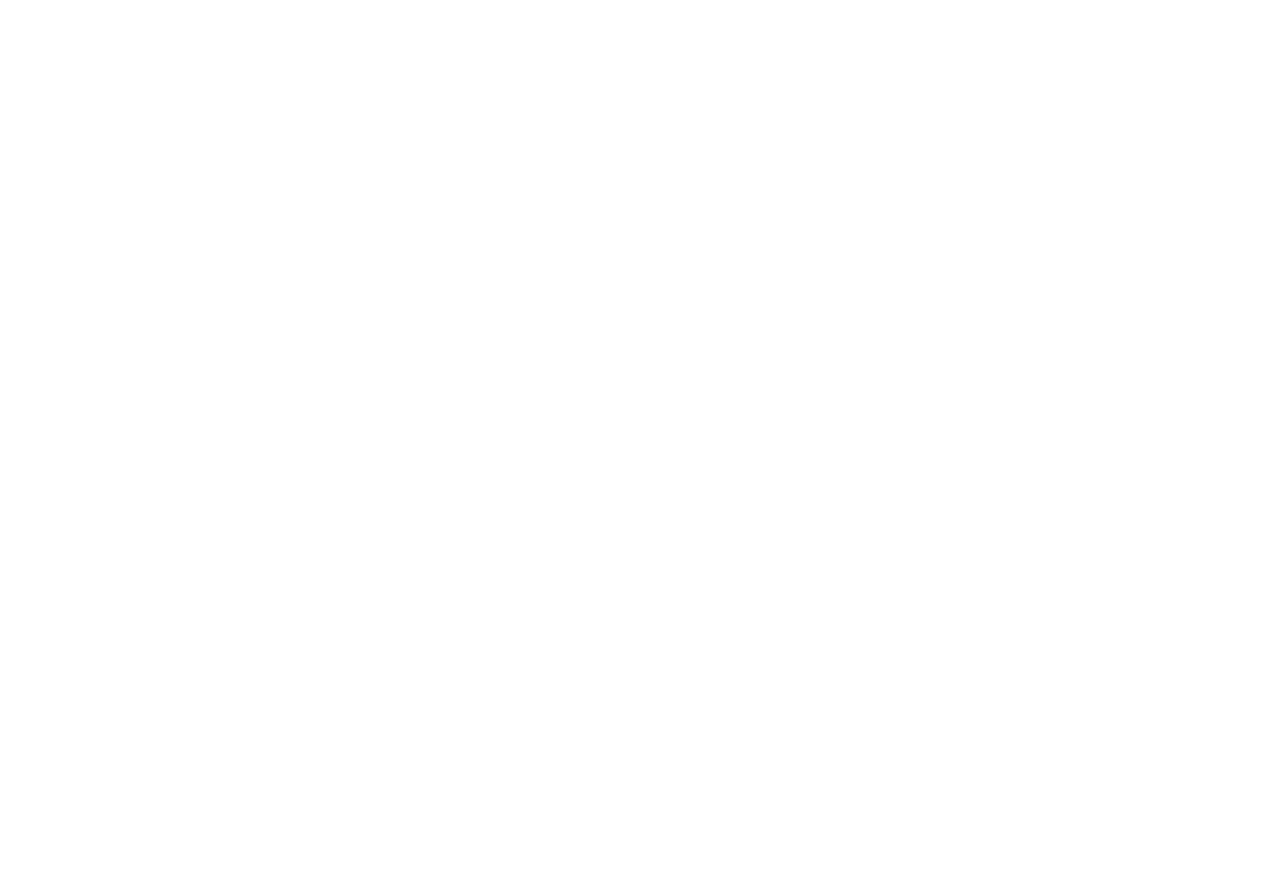
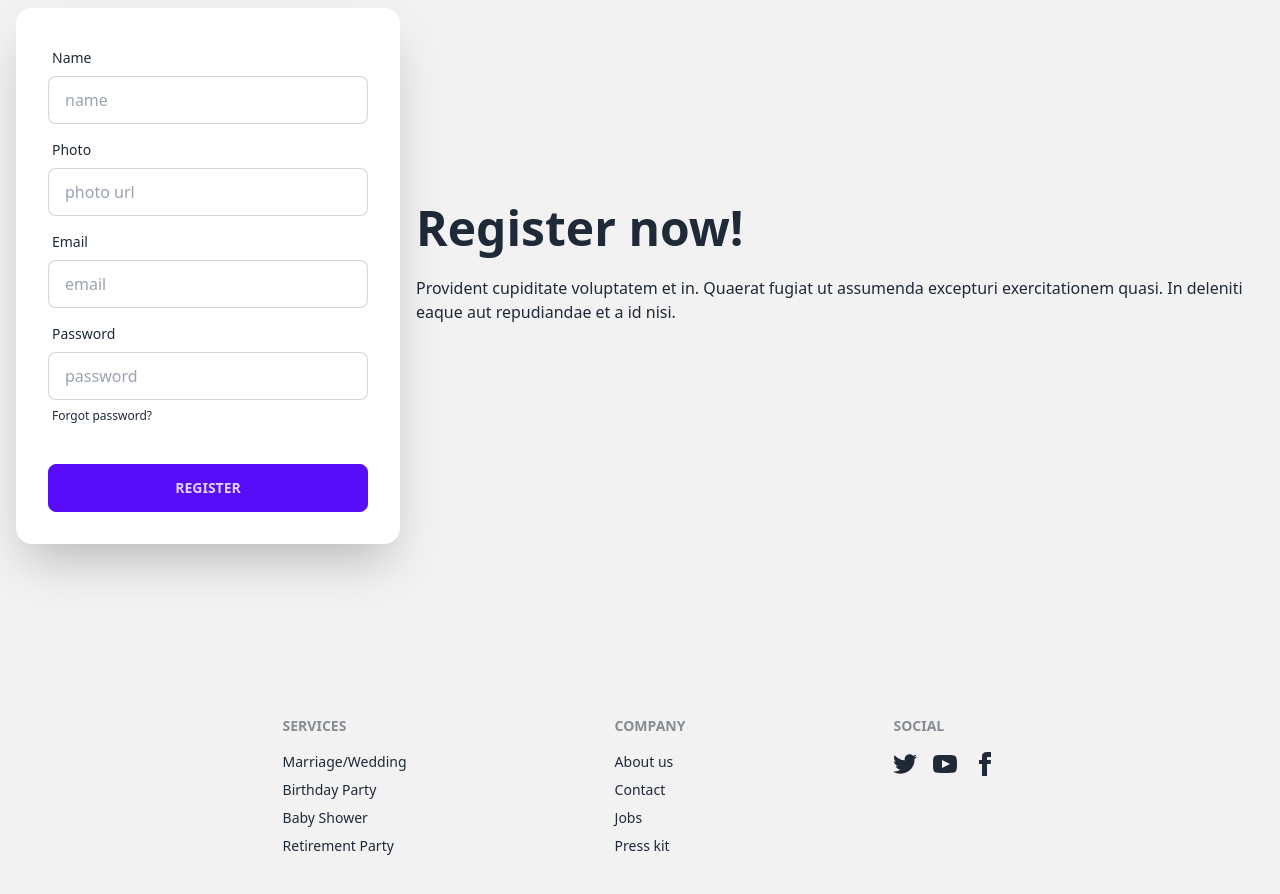
Before and after one commit to Afridi017018/Event-Management, a React (Vite) app: page /register in a window 1280 px wide. Before the commit this address had no page. Shown: the part 220-1114 px from the top of the page. Before the commit the page ends 800 px from the top, so only its background shows below. Built offline with nearby package versions, Linux system fonts and the light colour scheme.

Commit message:
implemented firebase auth in register

```diff
--- a/package.json
+++ b/package.json
@@ -10,6 +10,7 @@
     "preview": "vite preview"
   },
   "dependencies": {
+    "firebase": "^10.4.0",
     "react": "^18.2.0",
     "react-dom": "^18.2.0",
     "react-router-dom": "^6.16.0"
--- a/src/components/ContactUs/ContactUs.jsx
+++ b/src/components/ContactUs/ContactUs.jsx
@@ -32,7 +32,7 @@
     return (
         <div className='my-16'>
             <div className="hero bg-custom-img">
-                <div className="hero-overlay bg-opacity-80"></div>
+                <div className="hero-overlay bg-opacity-50"></div>
                 <div className="hero-content text-center text-neutral-content">
                     <div className='text-center py-10'>
                         <h2 className='text-4xl font-bold text-white m-5'>Contact Us</h2>
--- a/src/components/Footer/Footer.jsx
+++ b/src/components/Footer/Footer.jsx
@@ -6,10 +6,10 @@
             <footer className="footer p-10 container mx-auto flex justify-center gap-10 lg:gap-52">
                 <nav>
                     <header className="footer-title">Services</header>
-                    <a className="link link-hover">Branding</a>
-                    <a className="link link-hover">Design</a>
-                    <a className="link link-hover">Marketing</a>
-                    <a className="link link-hover">Advertisement</a>
+                    <a className="link link-hover">Marriage/Wedding</a>
+                    <a className="link link-hover">Birthday Party</a>
+                    <a className="link link-hover">Baby Shower</a>
+                    <a className="link link-hover">Retirement Party</a>
                 </nav>
                 <nav>
                     <header className="footer-title">Company</header>
--- /dev/null
+++ b/src/components/providers/AuthProvider.jsx
@@ -0,0 +1,34 @@
+import React, { createContext } from 'react';
+import { getAuth, createUserWithEmailAndPassword, updateProfile } from "firebase/auth";
+import app from '../../firbase/firebase.config';
+
+export const AuthContext = createContext()
+
+const auth = getAuth(app)
+
+const AuthProvider = ({ children }) => {
+
+    const createUser = (email, password) => {
+        return createUserWithEmailAndPassword(auth, email, password)
+    }
+
+    const updateUser = (name, photo) => {
+        updateProfile(auth.currentUser, {
+            displayName: name, photoURL: photo
+        })
+    }
+
+    const authInfo = {
+        createUser,
+        updateUser
+
+    }
+
+    return (
+        <AuthContext.Provider value={authInfo}>
+            {children}
+        </AuthContext.Provider>
+    );
+};
+
+export default AuthProvider;
--- /dev/null
+++ b/src/firbase/firebase.config.js
@@ -0,0 +1,21 @@
+// Import the functions you need from the SDKs you need
+import { initializeApp } from "firebase/app";
+
+// TODO: Add SDKs for Firebase products that you want to use
+// https://firebase.google.com/docs/web/setup#available-libraries
+
+// Your web app's Firebase configuration
+// For Firebase JS SDK v7.20.0 and later, measurementId is optional
+const firebaseConfig = {
+  apiKey: "AIzaSyCftX9FXAyztDof7lrAvG8G7zw6tWJmzwo",
+  authDomain: "event-station-bfbcf.firebaseapp.com",
+  projectId: "event-station-bfbcf",
+  storageBucket: "event-station-bfbcf.appspot.com",
+  messagingSenderId: "149889980223",
+  appId: "1:149889980223:web:9ce7c53763315cd3b2658a",
+  measurementId: "G-LRRBPZ9Q24"
+};
+
+// Initialize Firebase
+const app = initializeApp(firebaseConfig);
+export default app;
--- /dev/null
+++ b/src/page/Login/Login.jsx
@@ -0,0 +1,54 @@
+import React from 'react';
+
+const Login = () => {
+
+    const handleLogin = (e)=>{
+        e.preventDefault();
+
+        const newForm = new FormData(e.currentTarget);
+
+         const email = newForm.get('email');
+         const password = newForm.get('password');
+        //  console.log(email, password);
+     }
+
+    return (
+        <div>
+            <div className="hero min-h-screen bg-base-200">
+                <div className="hero-content flex-col lg:flex-row-reverse">
+                    <div className="text-center lg:text-left">
+                        <h1 className="text-5xl font-bold">Login now!</h1>
+                        <p className="py-6">Provident cupiditate voluptatem et in. Quaerat fugiat ut assumenda excepturi exercitationem quasi. In deleniti eaque aut repudiandae et a id nisi.</p>
+                    </div>
+                    <div className="card flex-shrink-0 w-full max-w-sm shadow-2xl bg-base-100">
+                        <form onSubmit={handleLogin} className="card-body">
+
+
+                            <div className="form-control">
+                                <label className="label">
+                                    <span className="label-text">Email</span>
+                                </label>
+                                <input type="email" placeholder="email" name='email' className="input input-bordered" required />
+                            </div>
+                            <div className="form-control">
+                                <label className="label">
+                                    <span className="label-text">Password</span>
+                                </label>
+                                <input type="password" placeholder="password" name='password' className="input input-bordered" required />
+                                <label className="label">
+                                    <a href="#" className="label-text-alt link link-hover">Forgot password?</a>
+                                </label>
+                            </div>
+
+                            <div className="form-control mt-6">
+                                <button className="btn btn-primary">Login</button>
+                            </div>
+                        </form>
+                    </div>
+                </div>
+            </div>
+        </div>
+    );
+};
+
+export default Login;
--- /dev/null
+++ b/src/page/Register/Register.jsx
@@ -0,0 +1,74 @@
+import React from 'react';
+import { useContext } from 'react';
+import { AuthContext } from '../../components/providers/AuthProvider';
+
+const Register = () => {
+    const {createUser, updateUser} = useContext(AuthContext)
+
+    const handleRegister = async (e)=>{
+       e.preventDefault();
+
+       const newForm = new FormData(e.currentTarget);
+       const name = newForm.get('name');
+        const photo = newForm.get('photo');
+        const email = newForm.get('email');
+        const password = newForm.get('password');
+        // console.log(name, photo, email, password);
+
+        const now =await createUser(email,password,name,photo)
+        const then = await updateUser(name,photo);
+
+        console.log(now.user);
+
+    }
+
+    return (
+        <div>
+            <div className="hero min-h-screen bg-base-200">
+                <div className="hero-content flex-col lg:flex-row-reverse">
+                    <div className="text-center lg:text-left">
+                        <h1 className="text-5xl font-bold">Register now!</h1>
+                        <p className="py-6">Provident cupiditate voluptatem et in. Quaerat fugiat ut assumenda excepturi exercitationem quasi. In deleniti eaque aut repudiandae et a id nisi.</p>
+                    </div>
+                    <div className="card flex-shrink-0 w-full max-w-sm shadow-2xl bg-base-100">
+                        <form onSubmit={handleRegister} className="card-body">
+                        <div className="form-control">
+                                <label className="label">
+                                    <span className="label-text">Name</span>
+                                </label>
+                                <input type="text" placeholder="name" name='name' className="input input-bordered" required />
+                            </div>
+                            <div className="form-control">
+                                <label className="label">
+                                    <span className="label-text">Photo</span>
+                                </label>
+                                <input type="text" placeholder="photo url" name='photo' className="input input-bordered" required />
+                            </div>
+                            <div className="form-control">
+                                <label className="label">
+                                    <span className="label-text">Email</span>
+                                </label>
+                                <input type="email" placeholder="email" name='email' className="input input-bordered" required />
+                            </div>
+                            <div className="form-control">
+                                <label className="label">
+                                    <span className="label-text">Password</span>
+                                </label>
+                                <input type="password" placeholder="password" name='password' className="input input-bordered" required />
+                                <label className="label">
+                                    <a href="#" className="label-text-alt link link-hover">Forgot password?</a>
+                                </label>
+                            </div>
+
+                            <div className="form-control mt-6">
+                                <button className="btn btn-primary">Register</button>
+                            </div>
+                        </form>
+                    </div>
+                </div>
+            </div>
+        </div>
+    );
+};
+
+export default Register;
```
Also changed, not shown: src/main.jsx (+13 -0 lines), 1 other file (tests, documents, lock files or other folders).
